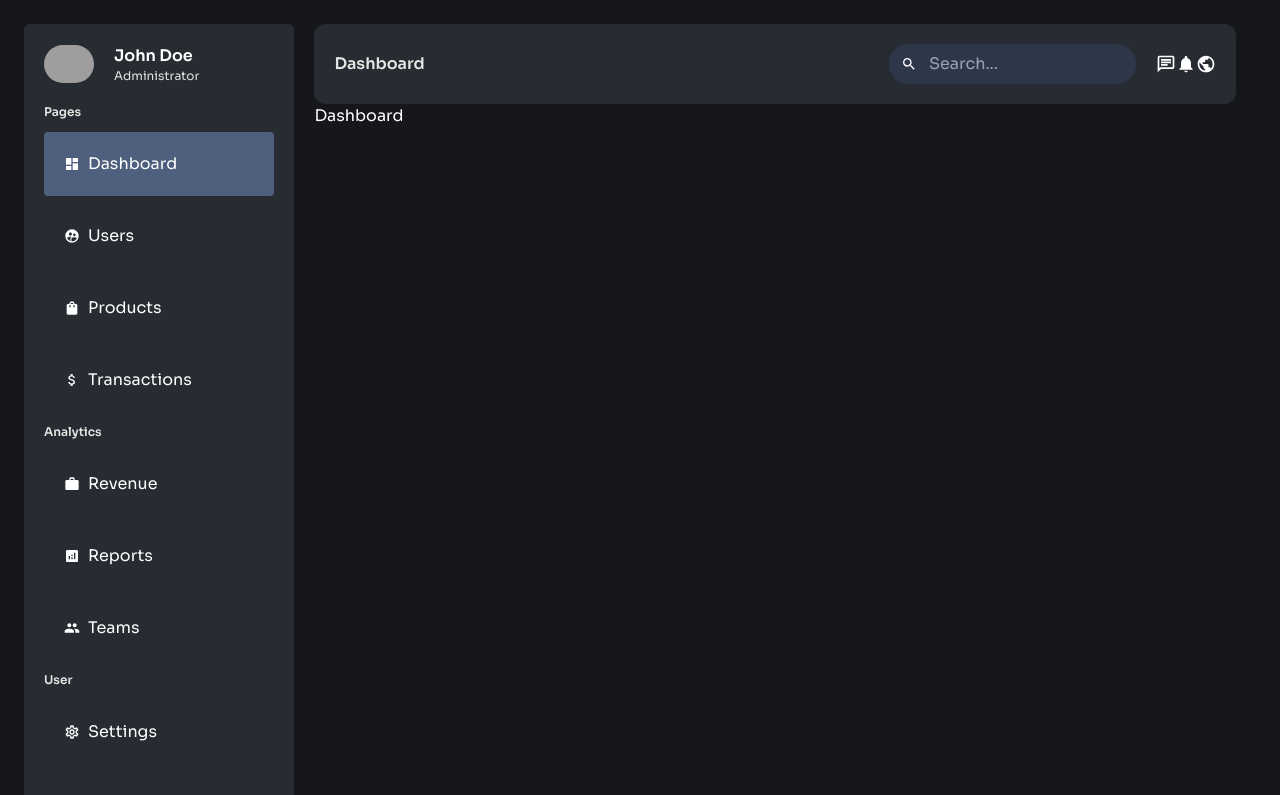
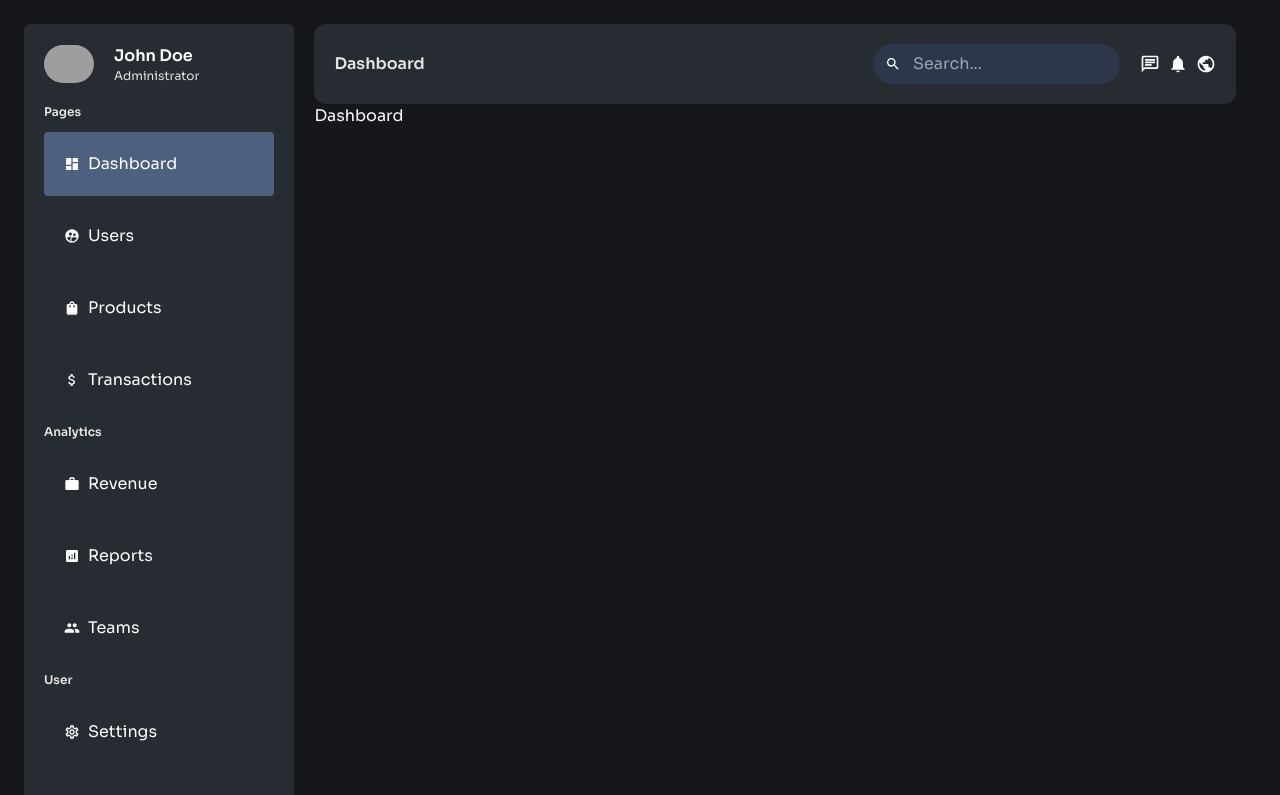
Before and after one commit to SoyNexoo/dashboard-next, a Next.js app: page /dashboard in a window 1280 px wide. Shown: the top 795 px of the page. Built offline with nearby package versions, Linux system fonts and the light colour scheme; grey boxes are pictures that could not be loaded.

Commit message:
update icons gap

```diff
--- a/src/components/dashboard/NavBar.tsx
+++ b/src/components/dashboard/NavBar.tsx
@@ -23,7 +23,7 @@ const NavBar = () => {
         </div>
 
         {/* Icons */}
-        <div className="flex">
+        <div className="flex gap-2">
           <MdOutlineChat size={20} />
           <MdNotifications size={20} />
           <MdPublic size={20} />
```
